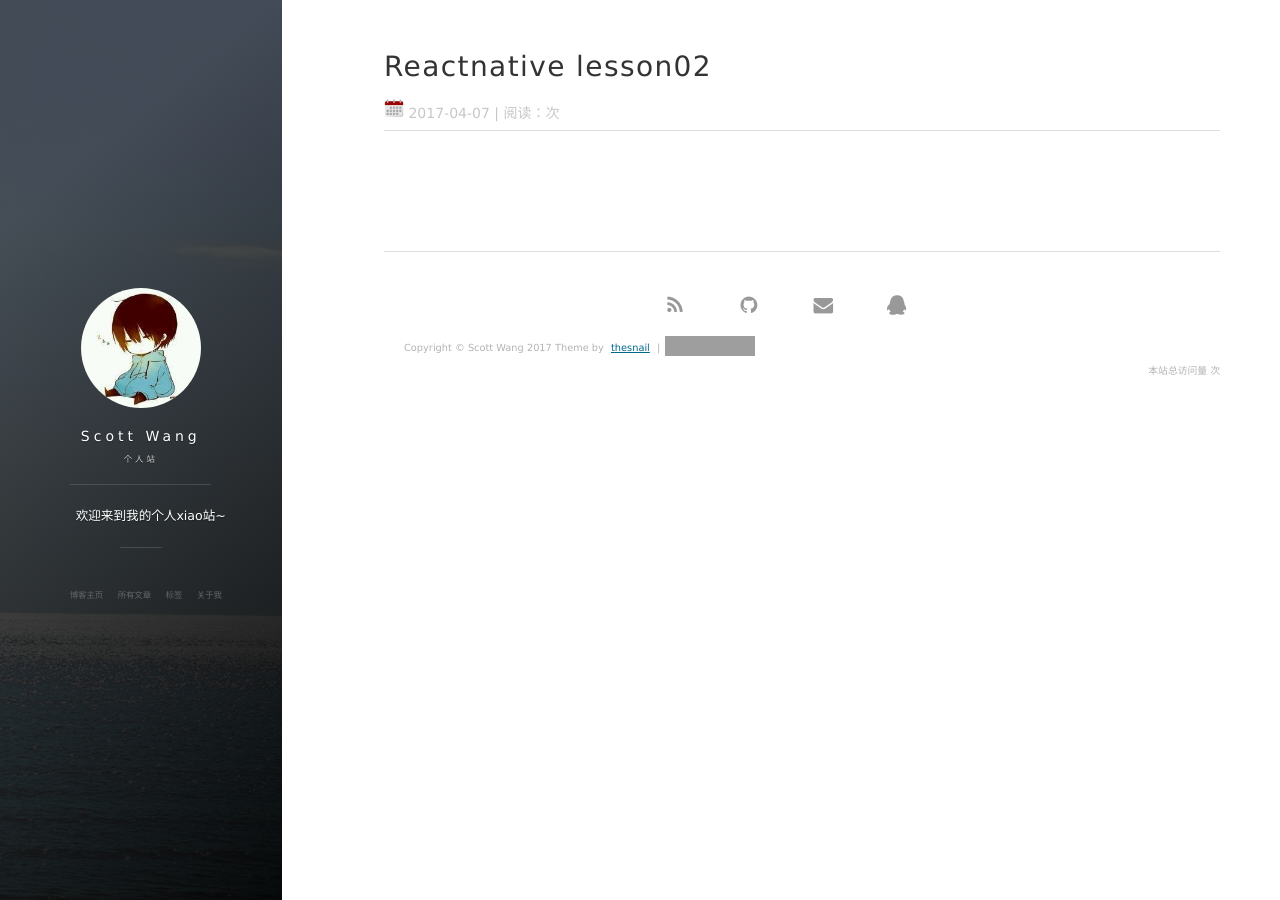
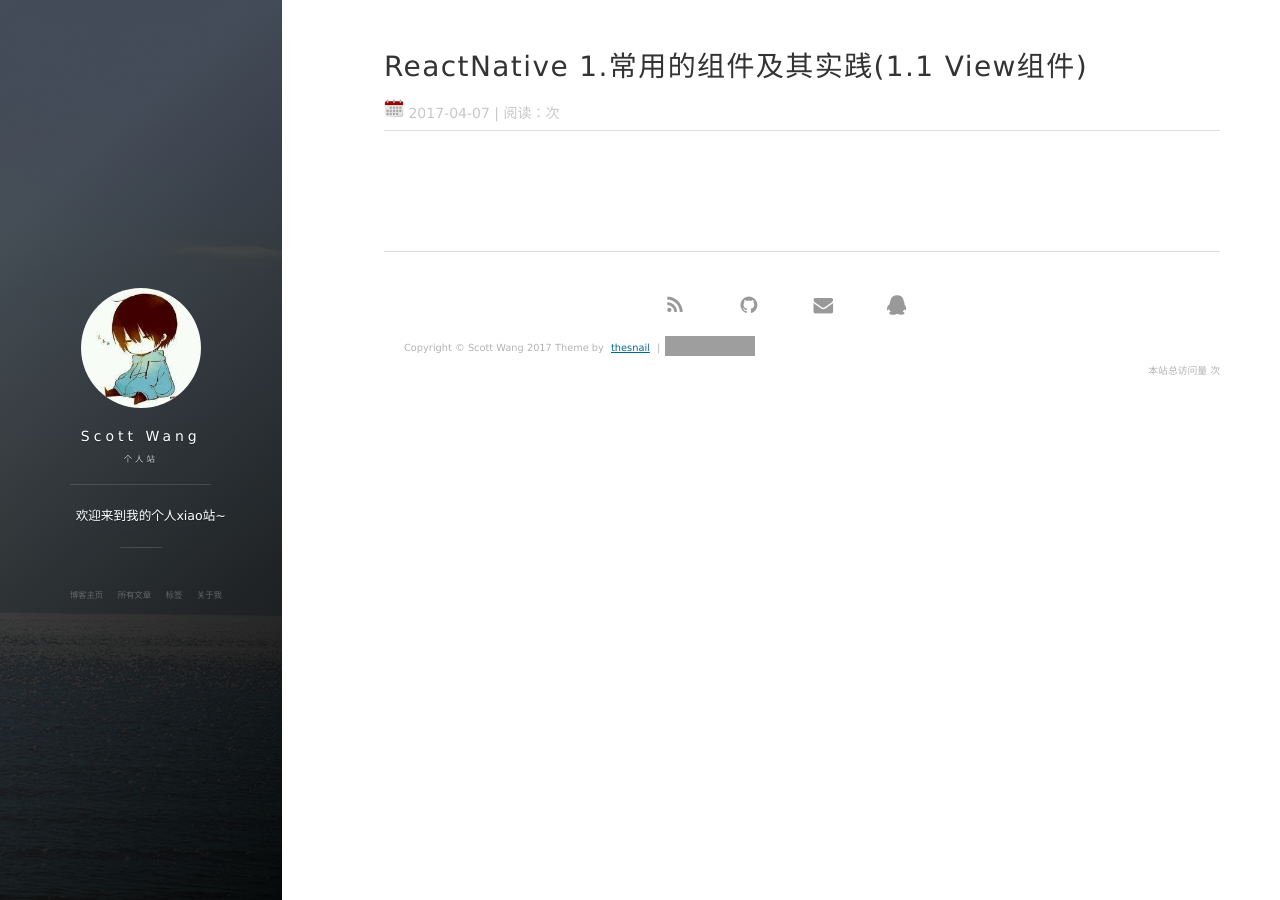
Before and after one commit to thesnail/thesnail.github.io, a Jekyll site: the page built from _posts/2017-04-07-ReactNative Lesson02.md, in a window 1280 px wide. Built offline with Jekyll 4.4.1, drawn with Linux system fonts in a browser that asks for light colours; nearby versions of some CDN libraries; our own code applies the rules of GitHub Pages for plain Markdown files; comment, search, counter and statistics services are not loaded; some of the changed lines change nothing that is shown; grey boxes are pictures that could not be loaded.

Commit message:
update
update

```diff
--- a/_posts/2017-04-07-ReactNative Lesson02.md
+++ b/_posts/2017-04-07-ReactNative Lesson02.md
@@ -0,0 +1,7 @@
+---
+layout: post
+title: "ReactNative 1.常用的组件及其实践(1.1 View组件)"
+date: 2017-04-07
+description: "你看到的手机屏幕上的界面内容都是由一个个组件组成,正是由一个个组件组成了app的各个界面 - ReactNative 1.常用的组件及其实践(1.1 View组件)"
+tag: React Native
+---
```
Also changed, not shown: _posts/2017-04-06-React Native 写在前面.md (+4 -4 lines).
